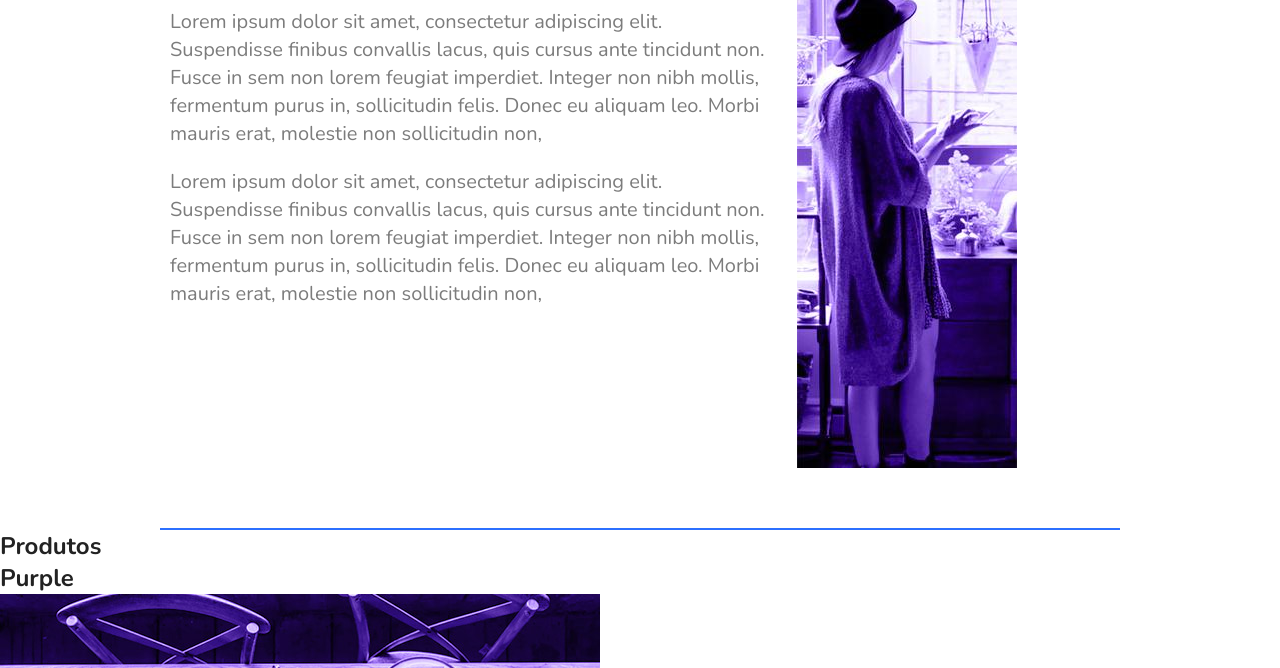
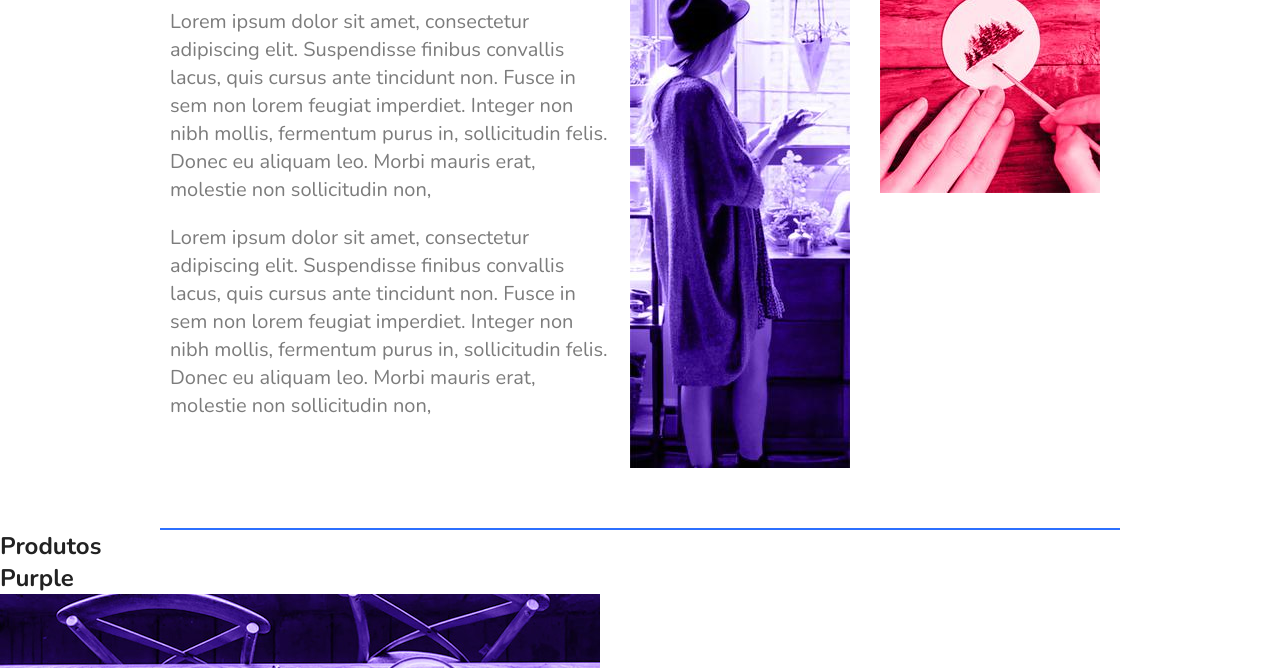
Before and after one commit to marcelobiao/flex-blog, a plain HTML site: page index.html in a window 1280 px wide. Shown: the part 481-1149 px from the top of the page. Drawn offline with nearby package versions, Linux system fonts and the light colour scheme.

Commit message:
Adicionando uma segunda imagem na sessão sobre

```diff
--- a/index.html
+++ b/index.html
@@ -40,9 +40,11 @@
       <p>Lorem ipsum dolor sit amet, consectetur adipiscing elit. Suspendisse finibus convallis lacus, quis cursus ante tincidunt non. Fusce in sem non lorem feugiat imperdiet. Integer non nibh mollis, fermentum purus in, sollicitudin felis. Donec eu aliquam leo. Morbi mauris erat, molestie non sollicitudin non,</p>
       <p>Lorem ipsum dolor sit amet, consectetur adipiscing elit. Suspendisse finibus convallis lacus, quis cursus ante tincidunt non. Fusce in sem non lorem feugiat imperdiet. Integer non nibh mollis, fermentum purus in, sollicitudin felis. Donec eu aliquam leo. Morbi mauris erat, molestie non sollicitudin non,</p>
     </div>
-
     <div class="sobre-img">
       <img src="img/sobre1.jpg" alt="Sobre1">
+    </div>
+    <div class="sobre-img">
+      <img src="img/sobre2.jpg" alt="Sobre2">
     </div>
   </section>
 
```
